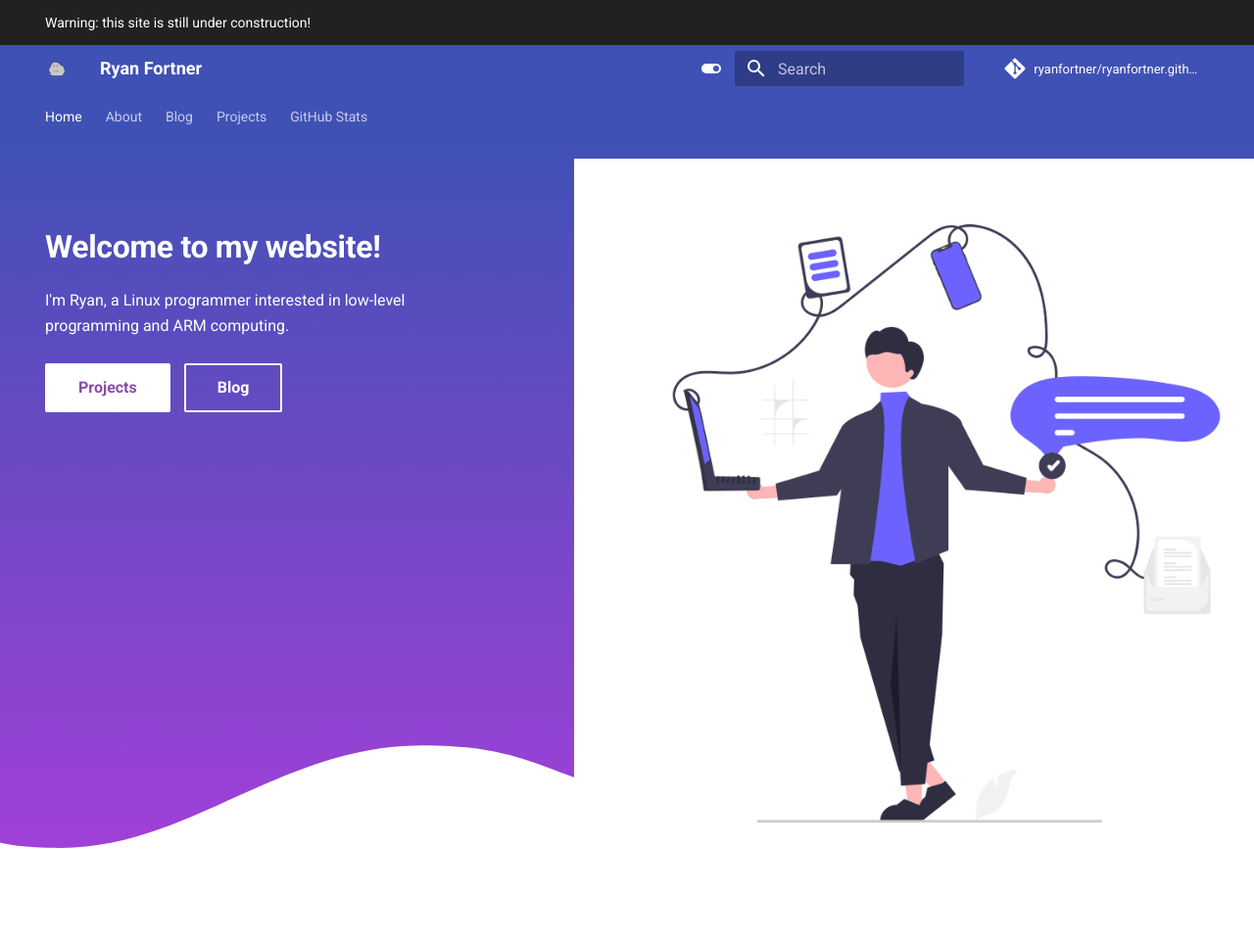
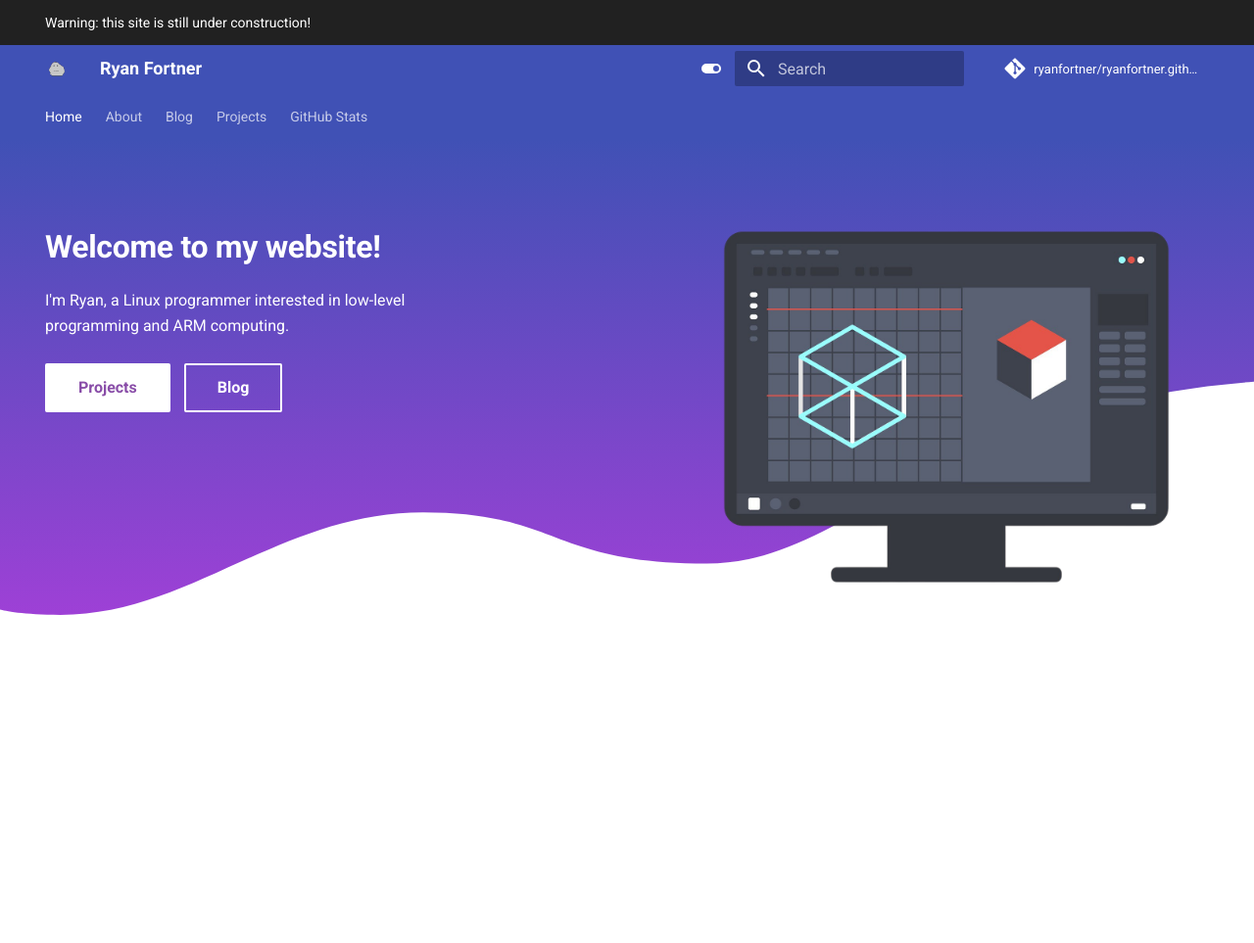
Before and after one commit to ryanfortner/ryanfortner.github.io, an MkDocs documentation site: the page built from docs/index.md, in a window 1280 px wide. Shown: the whole page at 98% size. Built offline with MkDocs 1.6.1 and Material for MkDocs 9.7.7, drawn with Linux system fonts in a browser that asks for light colours; comment, search, counter and statistics services are not loaded; after the commit the page ends 900 px from its top, so only the background shows below that.

Commit message:
test new illustration

```diff
--- a/custom/overrides/home.html
+++ b/custom/overrides/home.html
@@ -9,7 +9,7 @@
     <div class="md-grid md-typeset">
       <div class="mdx-hero">
         <div class="mdx-hero__image">
-          <img src="assets/images/illustration-2.png" alt="" width="1659" height="1200" draggable="false">
+          <img src="assets/images/illustration-3.png" alt="" width="1659" height="1200" draggable="false">
         </div>
         <div class="mdx-hero__content">
           <h1>Welcome to my website!</h1>
```
Also changed, not shown: docs/assets/images/illustration-3.png (added).
